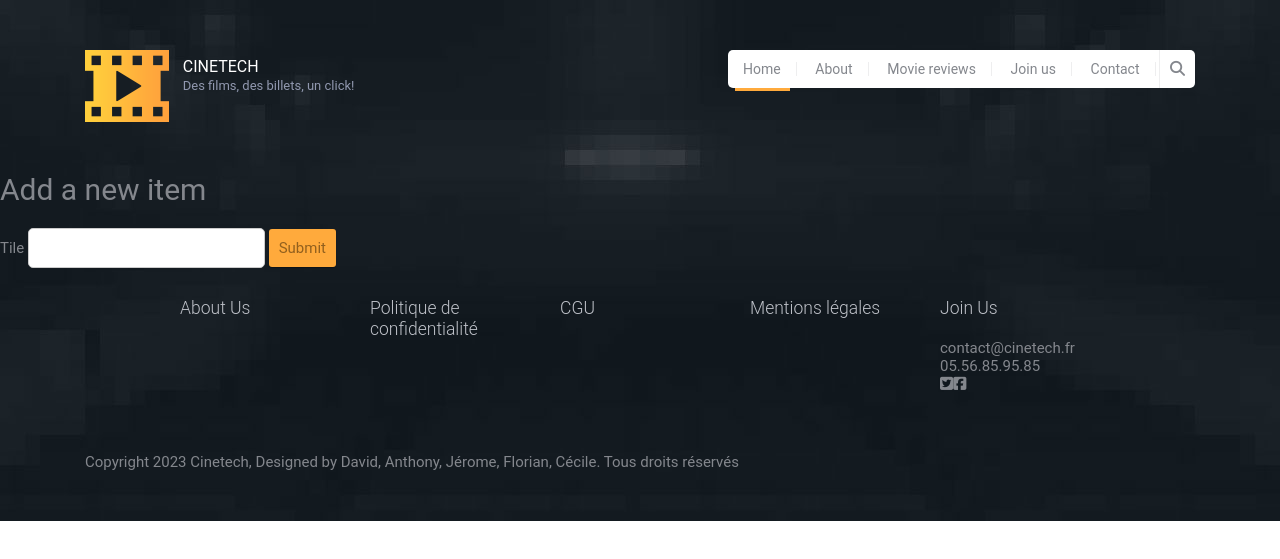
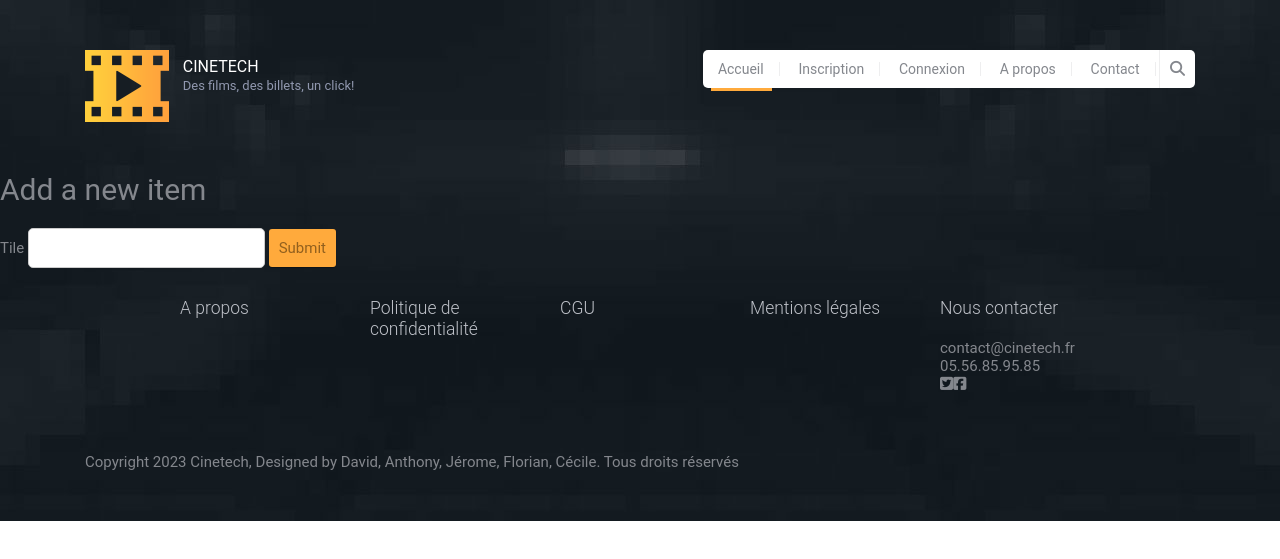
Before and after one commit to Davidgbn33/CinemaF_ilm, a PHP site: template src/View/Item/add.html.twig in a window 1280 px wide. Shown: the top 559 px of the page. Run offline with PHP 8.4, Linux system fonts and the light colour scheme; the template is opened without the code that fills it, so the values that code supplies are empty; some libraries are stand-ins or nearby versions.

Commit message:
correction des liens navbar et footer

```diff
--- a/src/View/includes/_footer.html.twig
+++ b/src/View/includes/_footer.html.twig
@@ -3,7 +3,7 @@
         <div class="row justify-content-center">
             <div class="col-md-2">
                 <div class="widget">
-                    <h3 class="widget-title">About Us</h3>
+                    <h3 class="widget-title">A propos</h3>
                 </div>
             </div>
             <div class="col-md-2">
@@ -23,7 +23,7 @@
             </div>
             <div class="col-md-2">
                 <div class="widget">
-                    <h3 class="widget-title">Join Us</h3>
+                    <h3 class="widget-title">Nous contacter</h3>
                     <ul class="no-bullet">
                         <li><a href="#">contact@cinetech.fr</a></li>
                         <li><a href="#">05.56.85.95.85</a></li>
--- a/src/View/includes/_header.html.twig
+++ b/src/View/includes/_header.html.twig
@@ -11,11 +11,11 @@
         <div class="main-navigation">
             <button type="button" class="menu-toggle"><i class="fa fa-bars"></i></button>
             <ul class="menu">
-                <li class="menu-item current-menu-item"><a href="index.html">Home</a></li>
-                <li class="menu-item"><a href="about.html">About</a></li>
-                <li class="menu-item"><a href="review.html">Movie reviews</a></li>
-                <li class="menu-item"><a href="joinus.html">Join us</a></li>
-                <li class="menu-item"><a href="contact.html">Contact</a></li>
+                <li class="menu-item current-menu-item"><a href="/">Accueil</a></li>
+                <li class="menu-item"><a href="/user/register">Inscription</a></li>
+                <li class="menu-item"><a href="/user/login">Connexion</a></li>
+                <li class="menu-item"><a href="/user/about">A propos</a></li>
+                <li class="menu-item"><a href="/user/contact">Contact</a></li>
             </ul> <!-- .menu -->
 
             <form action="#" class="search-form">
```
